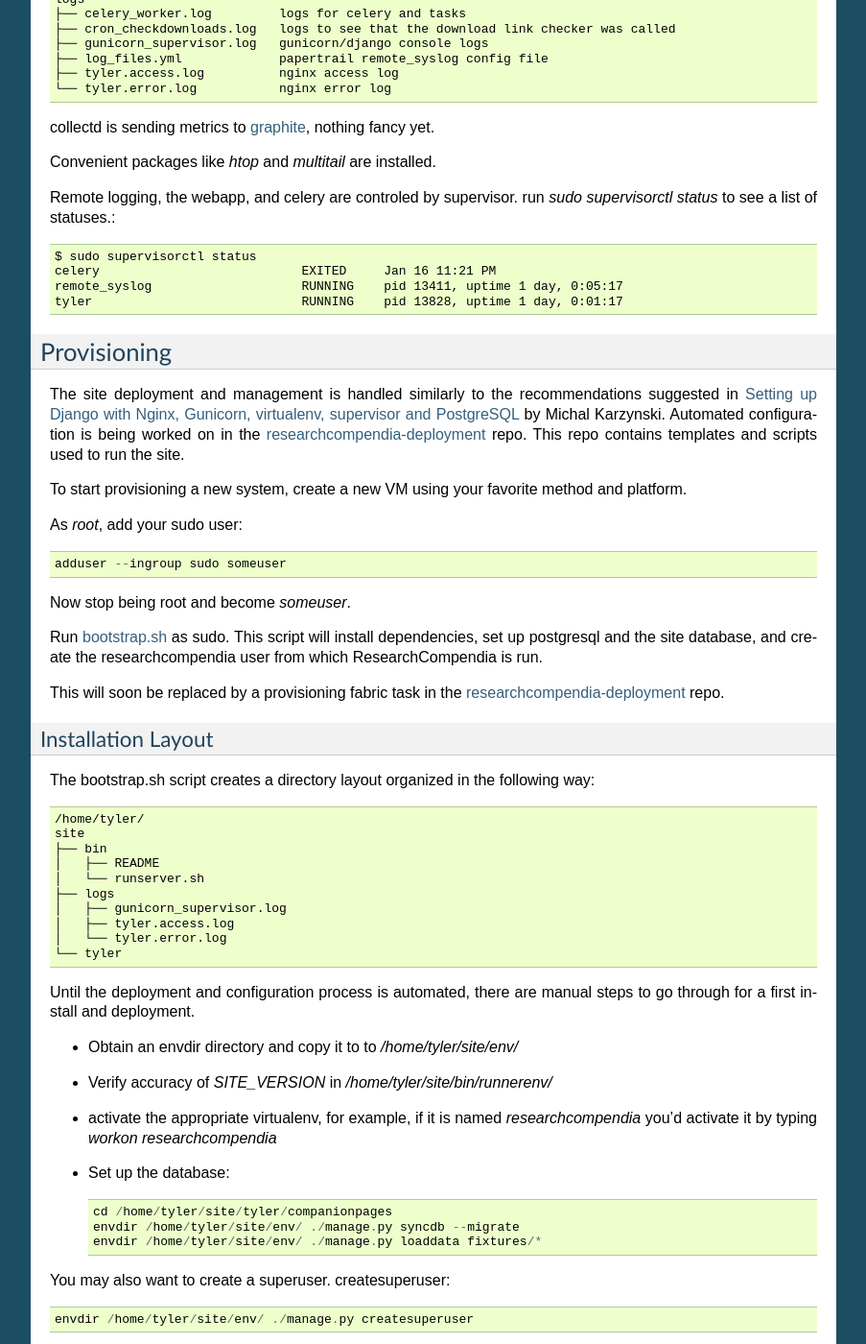
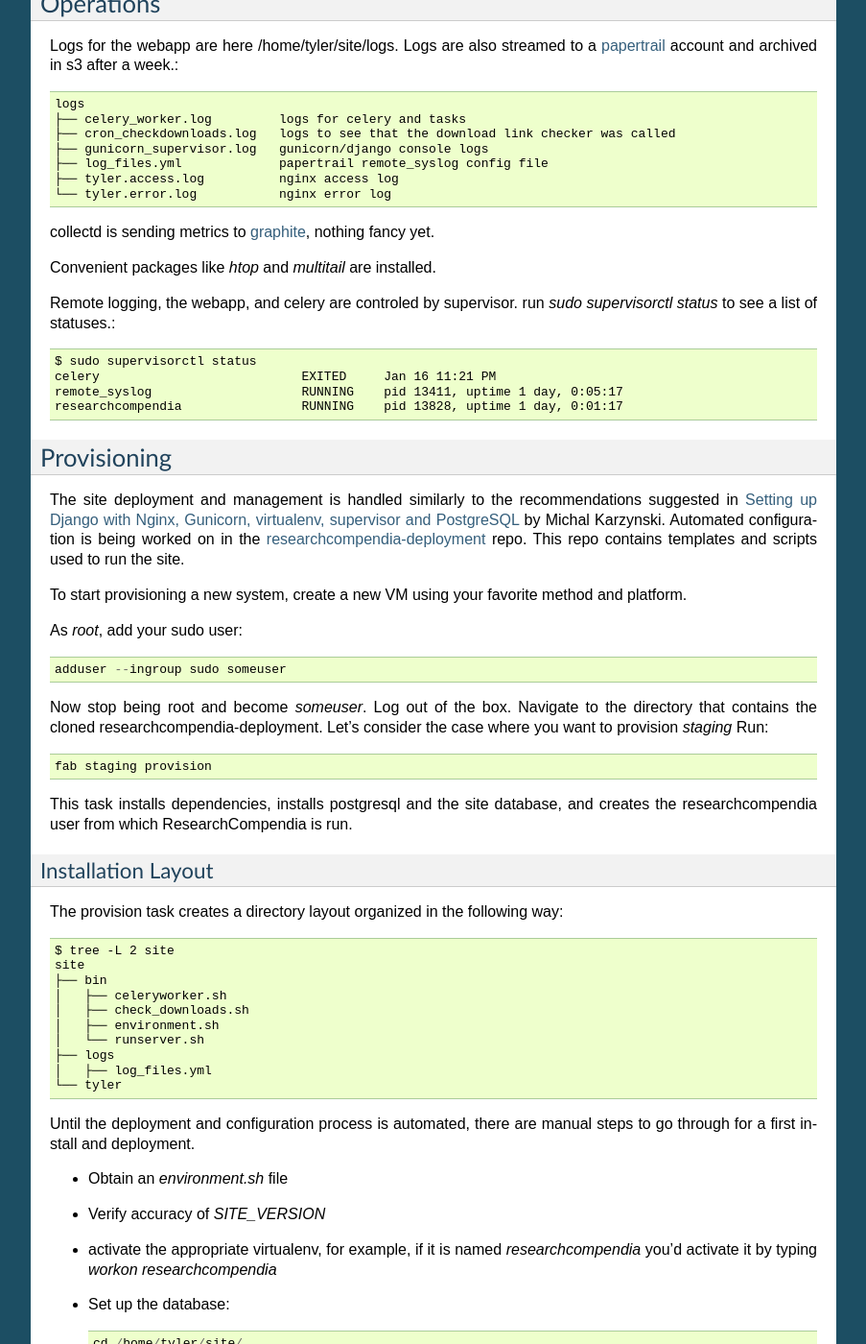
Before and after one commit to researchcompendia/researchcompendia, a Sphinx documentation site: the page built from docs/deployment.rst, in a window 1280 px wide and 1400 px high, scrolled down 874 px. Shown: the whole window at 96% size, without its empty margins (198-1101 px from the left). Built offline with Sphinx 7.4.7, drawn with Linux system fonts in a browser that asks for light colours; pages that are not in the unit, such as notebooks, are missing from menus; some of the changed text lies outside the part shown.

Commit message:
removes instructions for envdir and bootstrap.sh, adds instructions for environment.sh and installing postgresql

```diff
--- a/docs/deployment.rst
+++ b/docs/deployment.rst
@@ -12,27 +12,31 @@ Deployment
    documented is not fully formed. We will have automation worked out and
    instructions for different platforms and environments, but for now this
    describes a manual process on a debian server for a production environment.
+   `researchcompendia-deployment <https://github.com/researchcompendia/researchcompendia-deployment>`_ is a work in progress for automating these steps.
 
 
 Releasing
 ---------
 
-Each release corresponds to a tag in our repo. For a new release checkout the
-corresponding tag and create a new virtualenv for the tag. As the tyler user::
+Log in to the box that houses the site. Each release corresponds to a tag in
+our repo. For a new release checkout the corresponding tag and create a new
+virtualenv for the tag.  Edit /home/tyler/site/bin/environment.sh to update the
+SITE_VERSION.  As the tyler user::
 
+  cd /home/tyler/site
+  source bin/environment.sh
   cd /home/tyler/site/tyler
-  git checkout tags/1.0.1-b4
+  git checkout 1.0.1-b4
   mkvirtualenv 1.0.1-b4
   pip install -r requirements/production.txt
 
-Edit /home/tyler/site/bin/runnerenv/SITE_VERSION to update the version.
 
 Check release notes for any required updates to environment variables, database
 migrations, static files changes.
 
 As a sudo user (not tyler) restart the app::
 
-  sudo supervisorctl restart tyler
+  sudo supervisorctl restart researchcompendia
 
 Tail the gunicorn log to make sure everything goes smoothly.::
 
@@ -40,10 +44,12 @@ Tail the gunicorn log to make sure everything goes smoothly.::
 
 Use `sudo htop` for a handy way to observe and control running processes.
 
+.. Note:: fabric.py in the researchcompendia-deployment repo defines a `deploy`
+   task that automates these steps. This is experimental.
+
 
 Operations
 ----------
-
 
 Logs for the webapp are here /home/tyler/site/logs. Logs are also streamed to
 a `papertrail <https://papertrailapp.com/dashboard>`_ account and archived in s3 after a week.::
@@ -66,7 +72,7 @@ to see a list of statuses.::
  $ sudo supervisorctl status
  celery                           EXITED     Jan 16 11:21 PM
  remote_syslog                    RUNNING    pid 13411, uptime 1 day, 0:05:17
- tyler                            RUNNING    pid 13828, uptime 1 day, 0:01:17
+ researchcompendia                RUNNING    pid 13828, uptime 1 day, 0:01:17
 
 
 Provisioning
@@ -87,54 +93,56 @@ As *root*, add your sudo user::
 
   adduser --ingroup sudo someuser
 
-Now stop being root and become *someuser*.
+Now stop being root and become *someuser*. Log out of the box. Navigate to the
+directory that contains the cloned researchcompendia-deployment. Let's consider the
+case where you want to provision `staging` Run::
 
+  fab staging provision
 
-Run `bootstrap.sh <https://github.com/researchcompendia/researchcompendia/blob/develop/bootstrap.sh>`_ as
-sudo.  This script will install dependencies, set up postgresql and the site
-database, and create the researchcompendia user from which ResearchCompendia is run.
+This task installs dependencies, installs postgresql and the site
+database, and creates the researchcompendia user from which ResearchCompendia is run.
 
-This will soon be replaced by a provisioning fabric task in the
-`researchcompendia-deployment
-<https://github.com/researchcompendia/researchcompendia-deployment>`_ repo.
 
 Installation Layout
 :::::::::::::::::::
 
-The bootstrap.sh script creates a directory layout organized in the following way::
+The provision task creates a directory layout organized in the following way::
 
- /home/tyler/
- site
- ├── bin
- │   ├── README
- │   └── runserver.sh
- ├── logs
- │   ├── gunicorn_supervisor.log
- │   ├── tyler.access.log
- │   └── tyler.error.log
- └── tyler
+
+  $ tree -L 2 site
+  site
+  ├── bin
+  │   ├── celeryworker.sh
+  │   ├── check_downloads.sh
+  │   ├── environment.sh
+  │   └── runserver.sh
+  ├── logs
+  │   ├── log_files.yml
+  └── tyler
 
 Until the deployment and configuration process is automated, there are manual
 steps to go through for a first install and deployment.
 
-* Obtain an envdir directory and copy it to to `/home/tyler/site/env/`
-* Verify accuracy of `SITE_VERSION` in `/home/tyler/site/bin/runnerenv/`
+* Obtain an `environment.sh` file
+* Verify accuracy of `SITE_VERSION`
 * activate the appropriate virtualenv, for example, if it is named `researchcompendia`
   you'd activate it by typing `workon researchcompendia`
 * Set up the database::
 
+    cd /home/tyler/site/
+    source bin/environment.sh
     cd /home/tyler/site/tyler/companionpages
-    envdir /home/tyler/site/env/ ./manage.py syncdb --migrate
-    envdir /home/tyler/site/env/ ./manage.py loaddata fixtures/*
+    ./manage.py syncdb --migrate
+    ./manage.py loaddata fixtures/*
 
 You may also want to create a superuser. createsuperuser::
 
-    envdir /home/tyler/site/env/ ./manage.py createsuperuser
+    ./manage.py createsuperuser
 
 Controlling researchcompendia
 :::::::::::::::::::::::::::::
 
-Once you've set up researchcompendia, update supervisor so that it can launch the site::
+Once you've set up researchcompendia, update supervisor so that it launches the site::
 
   sudo supervisorctl reread
   sudo supervisorctl update
```
Also changed, not shown: docs/developmentsetup.rst (+11 -9 lines).
